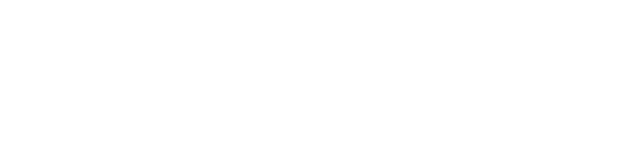
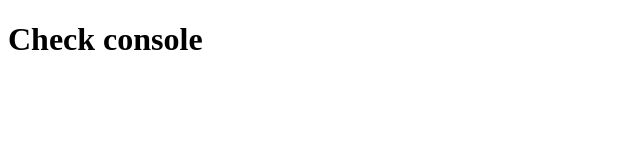
Before and after one commit to Fhayz/Java-loop, a plain HTML site: page INDEX.HTML in a window 1280 px wide. Shown: the whole page, without its empty margins (0-640 px from the left). Drawn offline with Linux system fonts and the light colour scheme.

Commit message:
first commit

```diff
--- a/INDEX.HTML
+++ b/INDEX.HTML
@@ -7,6 +7,7 @@
     <title>JavaScript</title>
 </head>
 <body>
+    <h1>Check console</h1>
     <script src="app.js">
 
     </script>
```
